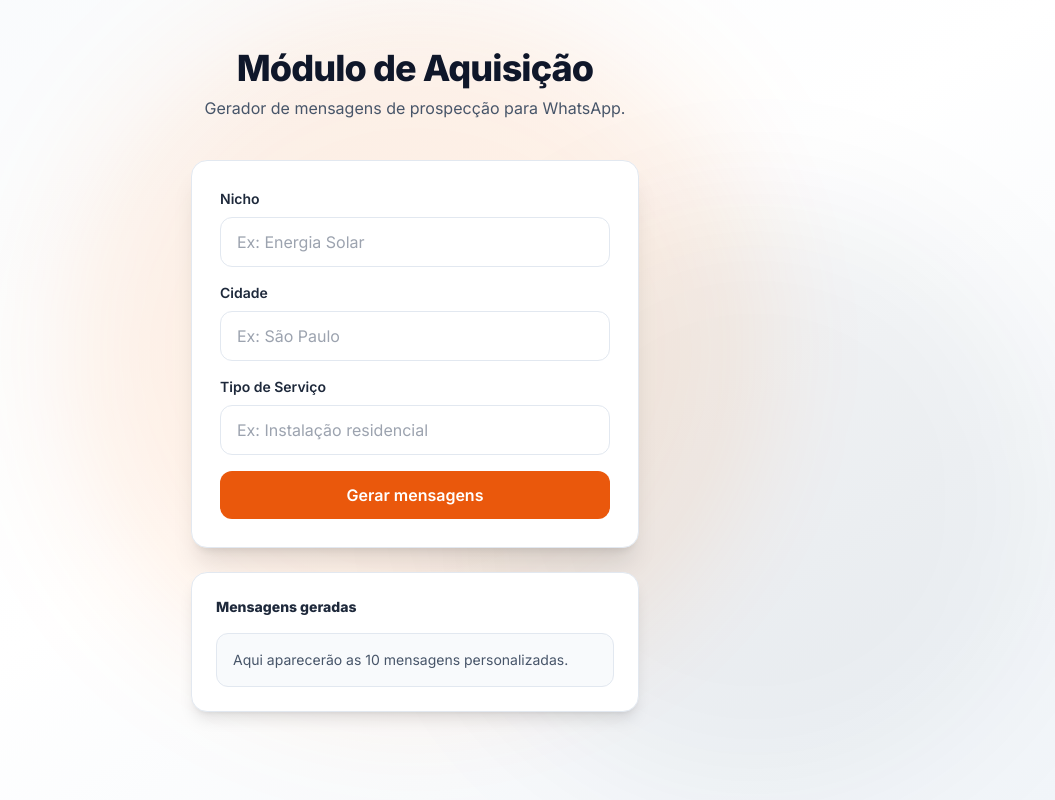
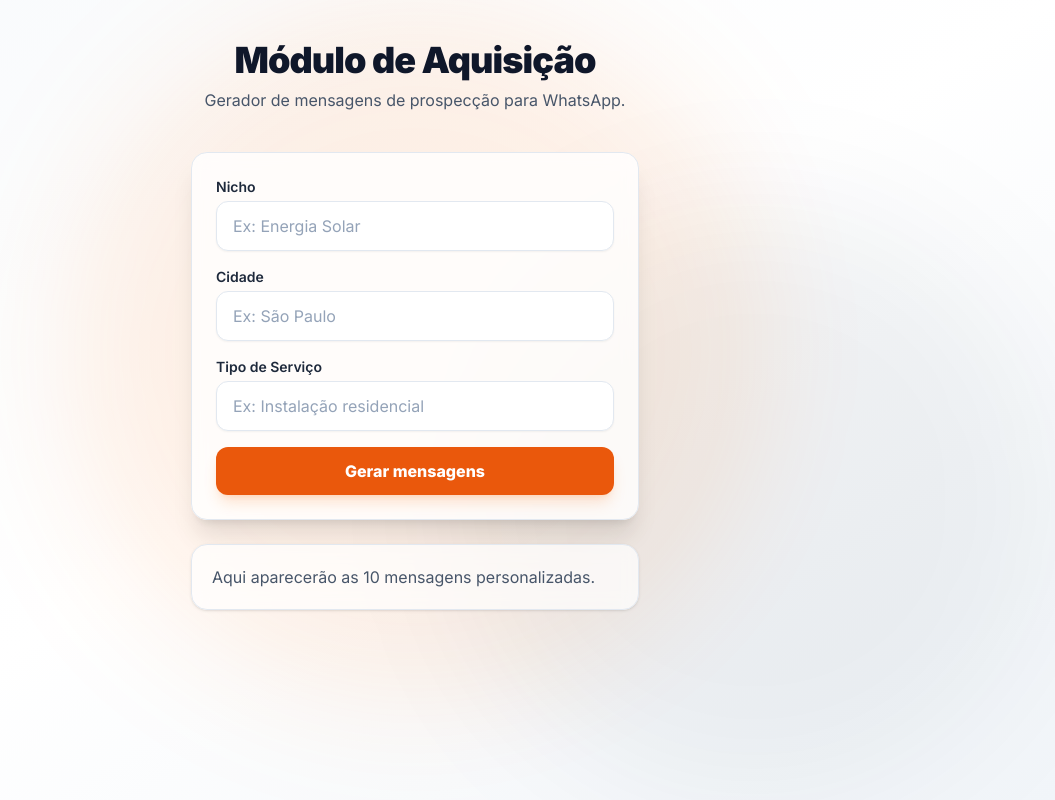
Before and after one commit to wanderson96santos04-hash/fecha-instalacao, a Python web app: template app/modules/acquisition/templates/acquisition/acquisition.html in a window 1280 px wide. Shown: the whole page, without its empty margins (225-1280 px from the left). Run offline with Jinja, Linux system fonts and the light colour scheme; the template is opened without the code that fills it, so the values that code supplies are empty; some libraries are stand-ins or nearby versions.

Commit message:
fix: corrigindo acquisition template definitivamente

```diff
--- a/app/modules/acquisition/templates/acquisition/acquisition.html
+++ b/app/modules/acquisition/templates/acquisition/acquisition.html
@@ -2,10 +2,9 @@
 
 {% block body %}
 <main class="flex-1">
-  <div class="max-w-5xl mx-auto px-6 py-12">
-
+  <div class="max-w-5xl mx-auto px-4 py-10">
     <div class="text-center">
-      <h1 class="text-3xl md:text-4xl font-extrabold tracking-tight text-slate-900">
+      <h1 class="text-3xl md:text-4xl font-black tracking-tight text-slate-900">
         Módulo de Aquisição
       </h1>
       <p class="mt-2 text-slate-600">
@@ -13,90 +12,70 @@
       </p>
     </div>
 
-    <div class="mt-10 grid gap-6 place-items-center">
-
-      <!-- CARD FORM -->
-      <section class="w-full max-w-md rounded-2xl border border-slate-200 bg-white shadow-xl">
-        <div class="p-6 md:p-7">
-
+    <div class="mt-10 flex justify-center">
+      <div class="w-full max-w-md bg-white/80 backdrop-blur rounded-2xl shadow-xl border border-slate-200 p-6">
         <form method="post" action="/acquisition/generate" class="space-y-4">
-
           <div>
-              <label class="block text-sm font-semibold text-slate-800">
-                Nicho
-              </label>
+            <label class="block text-sm font-semibold text-slate-800 mb-1">Nicho</label>
             <input
+              name="nicho"
               type="text"
-                name="nicho"
-                value="{{ form.nicho if form is defined else '' }}"
+              class="w-full rounded-xl border border-slate-200 bg-white px-4 py-3 text-slate-900 placeholder-slate-400 shadow-sm focus:outline-none focus:ring-4 focus:ring-orange-200 focus:border-orange-400"
               placeholder="Ex: Energia Solar"
-                class="mt-2 w-full rounded-xl border border-slate-200 px-4 py-3 focus:ring-2 focus:ring-orange-200 focus:border-orange-400"
+              value="{{ nicho | default('') }}"
+              required
             />
           </div>
 
           <div>
-              <label class="block text-sm font-semibold text-slate-800">
-                Cidade
-              </label>
+            <label class="block text-sm font-semibold text-slate-800 mb-1">Cidade</label>
             <input
+              name="cidade"
               type="text"
-                name="cidade"
-                value="{{ form.cidade if form is defined else '' }}"
+              class="w-full rounded-xl border border-slate-200 bg-white px-4 py-3 text-slate-900 placeholder-slate-400 shadow-sm focus:outline-none focus:ring-4 focus:ring-orange-200 focus:border-orange-400"
               placeholder="Ex: São Paulo"
-                class="mt-2 w-full rounded-xl border border-slate-200 px-4 py-3 focus:ring-2 focus:ring-orange-200 focus:border-orange-400"
+              value="{{ cidade | default('') }}"
+              required
             />
           </div>
 
           <div>
-              <label class="block text-sm font-semibold text-slate-800">
-                Tipo de Serviço
-              </label>
+            <label class="block text-sm font-semibold text-slate-800 mb-1">Tipo de Serviço</label>
             <input
+              name="servico"
               type="text"
-                name="tipo_servico"
-                value="{{ form.tipo_servico if form is defined else '' }}"
+              class="w-full rounded-xl border border-slate-200 bg-white px-4 py-3 text-slate-900 placeholder-slate-400 shadow-sm focus:outline-none focus:ring-4 focus:ring-orange-200 focus:border-orange-400"
               placeholder="Ex: Instalação residencial"
-                class="mt-2 w-full rounded-xl border border-slate-200 px-4 py-3 focus:ring-2 focus:ring-orange-200 focus:border-orange-400"
+              value="{{ servico | default('') }}"
+              required
             />
           </div>
 
           <button
             type="submit"
-              class="w-full rounded-xl bg-orange-600 py-3 font-semibold text-white hover:bg-orange-700 transition"
+            class="w-full mt-2 rounded-xl bg-brand-600 text-white font-bold py-3 shadow-lg shadow-orange-500/20 hover:bg-brand-700 active:scale-[0.99] transition"
           >
             Gerar mensagens
           </button>
+        </form>
+      </div>
+    </div>
 
-          </form>
-
+    <div class="mt-6 flex justify-center">
+      <div class="w-full max-w-md bg-white/70 backdrop-blur rounded-2xl shadow border border-slate-200 p-5">
+        {% if messages %}
+          <h2 class="text-sm font-bold text-slate-800 mb-3">Mensagens geradas</h2>
+          <ol class="space-y-2 list-decimal list-inside text-slate-700">
+            {% for m in messages %}
+              <li class="leading-relaxed">{{ m }}</li>
+            {% endfor %}
+          </ol>
+        {% else %}
+          <p class="text-slate-600">
+            Aqui aparecerão as 10 mensagens personalizadas.
+          </p>
+        {% endif %}
       </div>
-      </section>
-
-      <!-- RESULTADO -->
-      <section class="w-full max-w-md rounded-2xl border border-slate-200 bg-white shadow-lg">
-        <div class="p-6">
-
-          <h2 class="text-sm font-bold text-slate-800">
-            Mensagens geradas
-          </h2>
-
-          {% if messages is defined and messages %}
-            <div class="mt-4 space-y-3">
-              {% for msg in messages %}
-                <div class="rounded-xl border border-slate-200 bg-slate-50 p-4 text-sm text-slate-700 whitespace-pre-wrap">
-                  {{ msg }}
-                </div>
-              {% endfor %}
-            </div>
-          {% else %}
-            <div class="mt-4 rounded-xl border border-slate-200 bg-slate-50 p-4 text-sm text-slate-600">
-              Aqui aparecerão as 10 mensagens personalizadas.
-            </div>
-          {% endif %}
-
-        </div>
-      </section>
-
     </div>
   </div>
 </main>
```
Lines whose indentation alone changed are shown as unchanged.
